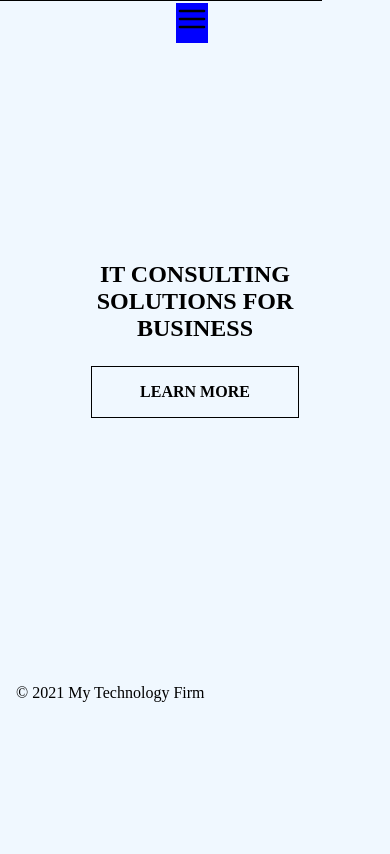
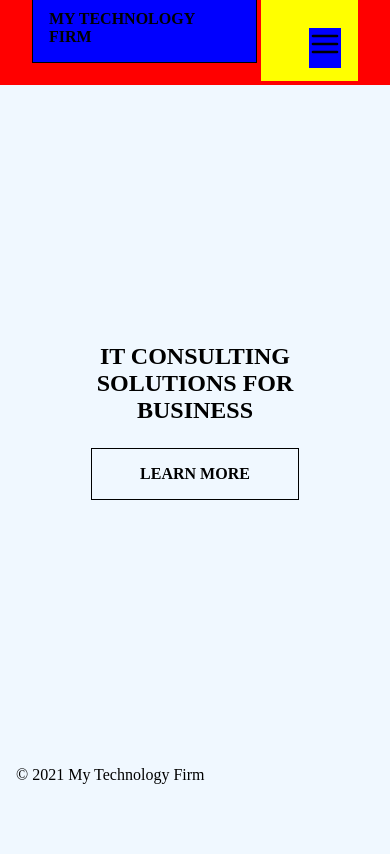
Before and after one commit to c-gasiciel/gatsby-sandbox, a Gatsby site: page / in a window 390 px wide. Shown: the part 42-896 px from the top of the page. Built offline with nearby package versions, Linux system fonts and the light colour scheme; Gatsby itself is replaced by a stand-in of ours.

Commit message:
Adjust responsive styling of navbar

```diff
--- a/src/components/header.js
+++ b/src/components/header.js
@@ -9,13 +9,13 @@
 
 const Header = () =>{
     return(
-        <header className={ pageHeader }>
+        <PageHeader>
             <NavLogo to="/">My Technology Firm</NavLogo>
             <RightHeader>
                 <HeaderContact>Have a question or need a quote? (847)630-9939</HeaderContact>
                 <Navbar />
             </RightHeader>
-    </header>
+    </PageHeader>
     );
 }
 
@@ -23,27 +23,44 @@
 
 
 const PageHeader = styled.header`
+    display: flex;
+    flex-direction: row;
+    justify-content: space-between;
+    align-items: center;
+    /*background: rgba(51, 51, 51, 0.6);
+    box-shadow: 0 0 1rem black; */
+    padding: 1em 2em .2em 2em;
+    color: black;
+    height: 15vh;
+    x-index: 10;
 
+    @media all and (max-width: 1044px){
+        flex-direction: column;
+        justify-content: flex-start;
+    }
+
+    @media all and (max-width: 763px){
+        background-color: red;
+        flex-direction: row;
+        justify-content: space-between;
+    }
 `
 
 const NavLogo = styled(Link)`
     border: solid 1px black;
     color: black;
-    font-size: 2rem;
+    font-size: clamp(1rem, 2.5vw, 1.6rem);
     font-weight: 800;
-    height: 100%;
     padding: 1rem;
     text-decoration: none;
     text-transform: uppercase;
-    margin-right: 0.5rem;
+    margin-right: 0.2rem;
+    white-space: no-wrap;
+
+    background-color: blue;
 
     &:visited{
         color: black;
-    }
-
-    @media screen and (max-width: 1098px){
-        font-size: 1.5rem;
-        margin: 1rem auto 0rem auto;
     }
 `
 
@@ -53,11 +70,19 @@
     flex-direction: column;
     justify-content: center;
 
-    @media all and (max-width: 1098px){
+    background-color: yellow;
+
+    @media all and (max-width: 1044px){
         justify-content: center;
         align-items: center;
-        margin-top: 1.1rem;
+        margin-top: 0.1rem;
         width: 90%;
+    }
+
+    @media all and (max-width: 763px){
+        height: 100%;
+        margin-top: 0;
+        width: 30%;
     }
 `
 
@@ -70,7 +95,7 @@
     padding: 0;
     margin: 1rem 0rem 0rem 0rem;
 
-    @media screen and (max-width: 1098px){
+    @media screen and (max-width: 1044px){
         display: none;
     }
 `
--- a/src/components/navbar.js
+++ b/src/components/navbar.js
@@ -70,7 +70,7 @@
     border: none;
     display: none;
 
-    @media screen and (max-width: 736px){
+    @media screen and (max-width: 763px){
         display: block;
         padding: 0rem 0rem;
         position: absolute;
@@ -89,7 +89,7 @@
     list-style: none;
     padding-left: 0;
 
-    @media screen and (max-width: 736px){
+    @media screen and (max-width: 763px){
         flex-direction: column;
         height: 100vh;
         position: absolute;
```
